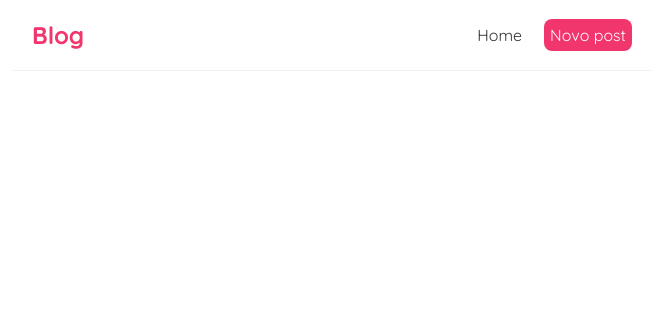
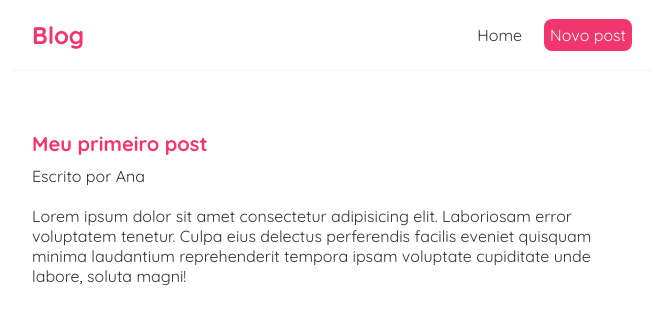
Before and after one commit to jacksonwsup/REACT, a React (Vite) app in the folder blog/: page /post/1 in a window 1280 px wide. Before the commit this address had no page. Shown: the top 324 px of the page, without its empty margins (308-971 px from the left). Built offline with nearby package versions, Linux system fonts and the light colour scheme; data requests are answered from the project's data file.

Commit message:
Conceito: controlled / uncontroled / update

```diff
--- a/blog/data/db.json
+++ b/blog/data/db.json
@@ -23,6 +23,18 @@
       "body": "teste",
       "author": "",
       "id": 4
+    },
+    {
+      "title": "teste",
+      "body": "teste",
+      "author": "João",
+      "id": 5
+    },
+    {
+      "title": "teste2",
+      "body": "teste2",
+      "author": "João",
+      "id": 6
     }
   ]
 }
--- a/blog/src/App.tsx
+++ b/blog/src/App.tsx
@@ -1,9 +1,9 @@
-import { NewPost } from "./components/NewPost";
 import { BrowserRouter as Router, Route, Routes } from "react-router-dom";
 
-
+import { Navbar } from "./components/Navbar";
 import { Home } from "./components/Home";
-import { Navbar } from "./components/Navbar";
+import { NewPost } from "./components/NewPost";
+import { BlogPost } from "./components/BlogPost";
 
 export function App() {
 
@@ -15,6 +15,7 @@ export function App() {
           <Routes>
             <Route path="/" element={<Home />} />
             <Route path="/create" element={<NewPost />} />
+            <Route path="/post/:id" element={<BlogPost />} />
           </Routes>
         </div>
       </div>
--- a/blog/src/components/Blog.tsx
+++ b/blog/src/components/Blog.tsx
@@ -50,7 +50,7 @@ export function Blog() {
     {
       !isLoading && posts && posts.length > 0 && posts.map((post) => {
         return (
-          <Post key={ post.id } title={ post.title } author={ post.author } />
+          <Post key={ post.id } id={ post.id } title={ post.title } author={ post.author } />
         )
       })
     }
--- /dev/null
+++ b/blog/src/components/BlogPost.tsx
@@ -0,0 +1,25 @@
+import { useParams } from "react-router-dom";
+
+import { useFetch } from "../hooks/useFetch";
+import { PostData } from "../interfaces/PostData";
+
+export function BlogPost() {
+
+  const { id } = useParams();
+
+  const { data: post, isLoading } =
+       useFetch<PostData>(`http://localhost:8000/posts/${id}`);
+
+  return (
+    <div className="blog-details">
+      { isLoading && <div>Loading...</div> }
+      { post && (
+        <article>
+          <h2>{ post.title }</h2>
+          <p>Escrito por { post.author }</p>
+          <div>{ post.body }</div>
+        </article>
+      )}
+    </div>
+  )
+}
--- a/blog/src/components/Navbar.tsx
+++ b/blog/src/components/Navbar.tsx
@@ -1,4 +1,4 @@
-import { Link } from "react-router-dom"
+import { Link } from "react-router-dom";
 
 export function Navbar() {
   return (
--- a/blog/src/components/NewPost.tsx
+++ b/blog/src/components/NewPost.tsx
@@ -1,43 +1,58 @@
+import { FormEvent, useRef, useState } from "react";
 
-import { FormEvent, useState } from "react"
-
+import { useNavigate } from "react-router-dom";
 
 export function NewPost() {
 
-
-    //  controlled form
-
+  //controlled form
   const [title, setTitle] = useState("");
   const [body, setBody] = useState("");
   const [author, setAuthor] = useState("");
 
-    console.log(title,body,author);
+  // console.log(title, body, author);
 
-    //  uncontrolled form
+  // uncontrolled form ... stand by
+  const titleRef = useRef<HTMLInputElement>(null);
+  const bodyRef = useRef<HTMLTextAreaElement>(null);
+  const authorRef = useRef<HTMLSelectElement>(null);
 
-    function handleCreateNewPost (event: FormEvent<HTMLFormElement>) {
+  const navigate = useNavigate();
+
+console.log("newpost renderizou");
+
+  function handleCreateNewPost(event: FormEvent<HTMLFormElement>) {
 
     event.preventDefault();
 
+    // const newPost = {
+    //   title,
+    //   body,
+    //   author
+    // }
+
     const newPost = {
-            title,
-            body,
-            author
+      title: titleRef.current?.value,
+      body: bodyRef.current?.value,
+      author: authorRef.current?.value,
     }
+
+    console.log(newPost);
+
     fetch("http://localhost:8000/posts", {
       method: "POST",
-            headers: {"Content-Type": "application/json"},
+      headers: { "Content-Type": "application/json" },
       body: JSON.stringify(newPost)
     }).then((res) => {
-            if (res.ok) {
-                console.log ( "Post Criado com Sucesso!");
-                //redirect página do post...
-            } else {
+      if (!res.ok) {
         throw new Error("Erro ao criar o post!");
       }
+      return res.json();
+    }).then((data) => {
+      console.log(data);
+      navigate("/post/" + data.id);
     }).catch((err) => {
       console.error(err);
-            alert("Erro ao criar o post")
+      alert("Erro ao criar o post!");
     });
 
   }
@@ -45,32 +60,35 @@ export function NewPost() {
   return (
     <div className="create">
       <form onSubmit={ handleCreateNewPost }>
-                <label htmlFor="title">Título</label>
+        <label htmlFor="title">Título:</label>
         <input
           type="text"
           id="title"
+          ref={ titleRef }
           required
-                value={ title}
-                onChange={ (e) => setTitle(e.target.value)}
+          value={ title }
+          onChange={ (e) => setTitle(e.target.value) }
         />
         <label htmlFor="body">Conteúdo:</label>
         <textarea
-                id = "body"
+          id="body"
+          ref={ bodyRef }
           required
           value={ body }
-                onChange={ (e) => setBody(e.target.value)}
+          onChange={ (e) => setBody(e.target.value) }
         ></textarea>
-                <label htmlFor="author">Author:</label>
+        <label htmlFor="author">Autor:</label>
         <select
           name="author"
           id="author"
+          ref={ authorRef }
           value={ author }
-                onChange={ (e) => setAuthor(e.target.value)}
+          onChange={ (e) => setAuthor(e.target.value) }
         >
           <option value="João">João</option>
           <option value="Maria">Maria</option>
         </select>
-                <button>Criar Post</button>
+        <button>Criar post</button>
       </form>
     </div>
   )
--- a/blog/src/components/Post.tsx
+++ b/blog/src/components/Post.tsx
@@ -1,14 +1,19 @@
+import { Link } from "react-router-dom";
+
 interface PostProps {
+  id: number;
   title: string;
   author: string;
 }
 
 //export function Post(props: PostProps) { // props.title
-export function Post({ title, author }: PostProps) {
+export function Post({ id, title, author }: PostProps) {
   return (
     <div className="blog-preview">
-      <h2>{ title }</h2>
-      <p>Escrito por { author }</p>
+      <Link to={ `/post/${id}` }>
+        <h2>{ title }</h2>
+        <p>Escrito por { author }</p>
+      </Link>
     </div>
   )
 }
--- a/blog/src/hooks/useFetch.ts
+++ b/blog/src/hooks/useFetch.ts
@@ -33,7 +33,7 @@ export function useFetch<T>(url: string) {
           setIsLoading(false);
         });
 
-      }, 2000);
+      }, 1);
 
   }, [url]);
 
```
Lines whose indentation alone changed are shown as unchanged.
